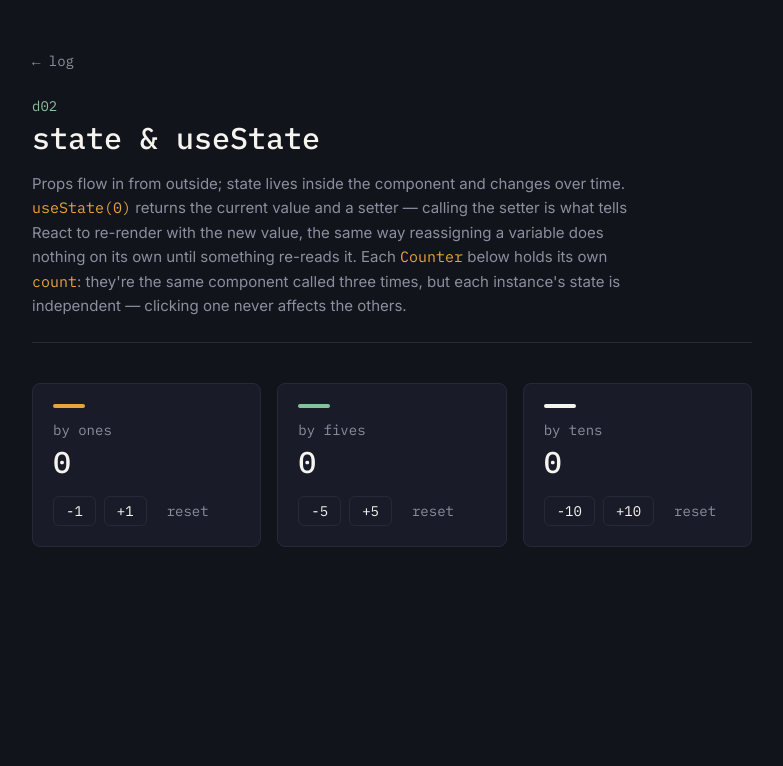
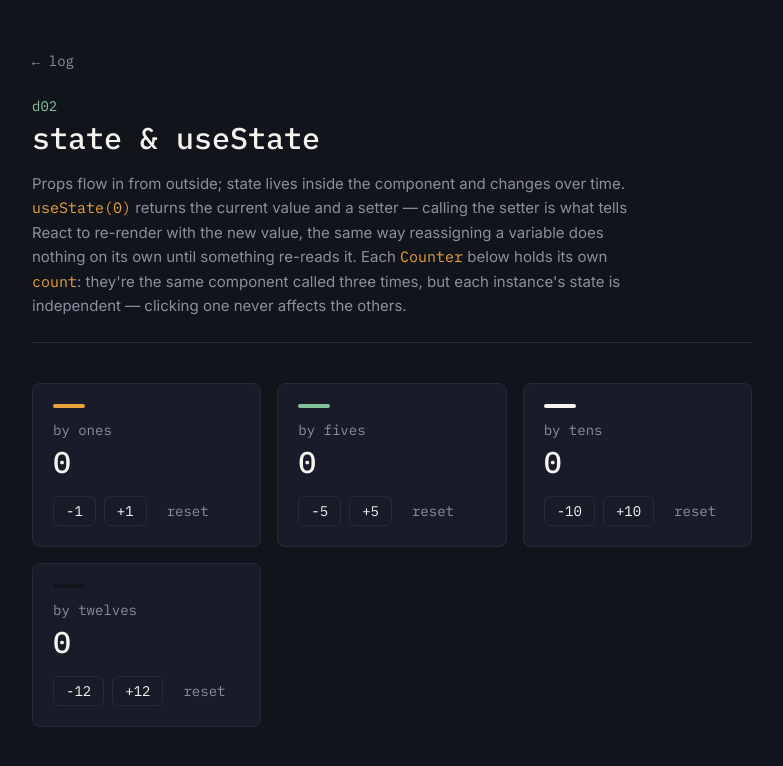
Before and after one commit to Jake-Churchill/React-playground, a React (Vite) app: page /day-02-state-usestate in a window 1280 px wide. Shown: the top 766 px of the page, without its empty margins (248-1031 px from the left). Built offline with nearby package versions, Linux system fonts and the light colour scheme.

Commit message:
Personal Test do2

```diff
--- a/src/days/day02-state-usestate/Day02.jsx
+++ b/src/days/day02-state-usestate/Day02.jsx
@@ -65,6 +65,7 @@ export default function Day02() {
         <Counter label="by ones" step={1} accent="var(--color-amber)" />
         <Counter label="by fives" step={5} accent="var(--color-moss-bright)" />
         <Counter label="by tens" step={10} accent="var(--color-paper)" />
+        <Counter label="by twelves" step={12} accent="var(--color-ink)" />
       </div>
     </DayShell>
   );
```
